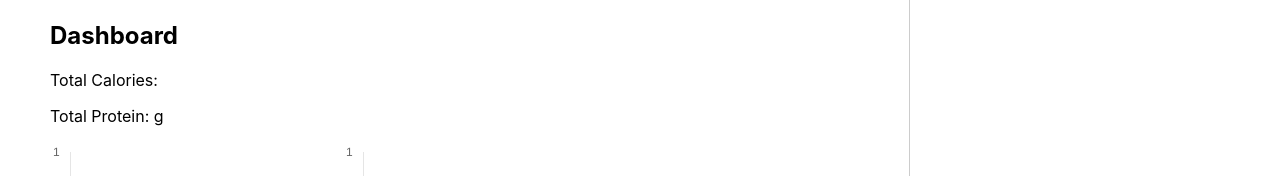
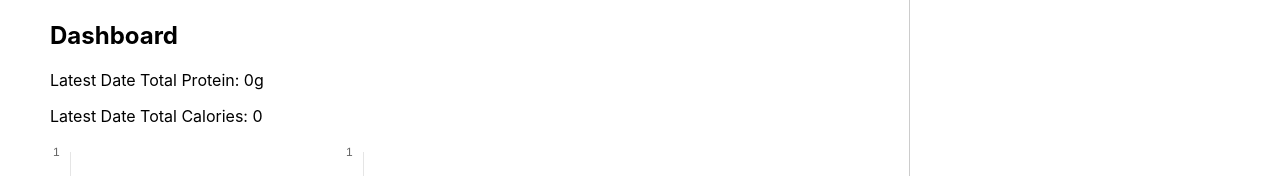
Before and after one commit to deonneon/daily-macro-tracker, a React (Create React App) app: page / in a window 1280 px wide. Shown: the part 384-560 px from the top of the page. Built offline with nearby package versions, Linux system fonts and the light colour scheme; no server answers.

Commit message:
fixed dashboard

```diff
--- a/src/Dashboard.js
+++ b/src/Dashboard.js
@@ -8,7 +8,16 @@ import Chart from 'chart.js/auto';
 const Dashboard = () => {
     const { dailyDiet } = useContext(DietContext);
 
-    const lastSevenDaysData = dailyDiet.slice(-7);
+    const today = new Date();
+    const sevenDaysAgo = new Date();
+    sevenDaysAgo.setDate(today.getDate() - 7);
+
+    // Filter entries from the last 7 days
+    const lastSevenDaysData = dailyDiet.filter(entry => {
+        const entryDate = new Date(entry.date);
+        return entryDate >= sevenDaysAgo && entryDate <= today;
+    });
+
 
     // Aggregate proteins per day
     const totalProteinsPerDay = lastSevenDaysData.reduce((acc, entry) => {
@@ -22,12 +31,17 @@ const Dashboard = () => {
         return acc;
     }, {});
 
-    const dates = Object.keys(totalProteinsPerDay);
+    const dates = Object.keys(totalProteinsPerDay).map(dateStr => {
+        const dateObj = new Date(dateStr);
+        return dateObj.getDate(); // Get only the day part
+    });
+
+    const uniqueDates = [...new Set(dates)];
     const proteinValues = Object.values(totalProteinsPerDay);
     const calorieValues = Object.values(totalCaloriesPerDay);
 
     const calorieData = {
-        labels: dates,
+        labels: uniqueDates,
         datasets: [
             {
                 label: 'Calories',
@@ -40,7 +54,7 @@ const Dashboard = () => {
     };
 
     const proteinData = {
-        labels: dates,
+        labels: uniqueDates,
         datasets: [
             {
                 label: 'Proteins',
@@ -52,11 +66,22 @@ const Dashboard = () => {
         ]
     };
 
+    const latestData = lastSevenDaysData.length > 0 ? lastSevenDaysData[lastSevenDaysData.length - 1] : null;
+
+    // Only proceed if latestData is not null
+    let latestProteinSum = 0;
+    let latestCalorieSum = 0;
+
+    if (latestData) {
+        latestProteinSum = totalProteinsPerDay[latestData.date] || 0;
+        latestCalorieSum = totalCaloriesPerDay[latestData.date] || 0;
+    }
+
     return (
         <div>
             <h2>Dashboard</h2>
-            <p>Total Calories: {calorieValues}</p>
-            <p>Total Protein: {proteinValues}g</p>
+            <p>Latest Date Total Protein: {Math.round(latestProteinSum)}g</p>
+            <p>Latest Date Total Calories: {Math.round(latestCalorieSum)}</p>
             <div className="chartsContainer">
                 <Line data={proteinData} options={options} />
                 <Line data={calorieData} options={options} />
```
Also changed, not shown: 2 other files (tests, documents, lock files or other folders).
